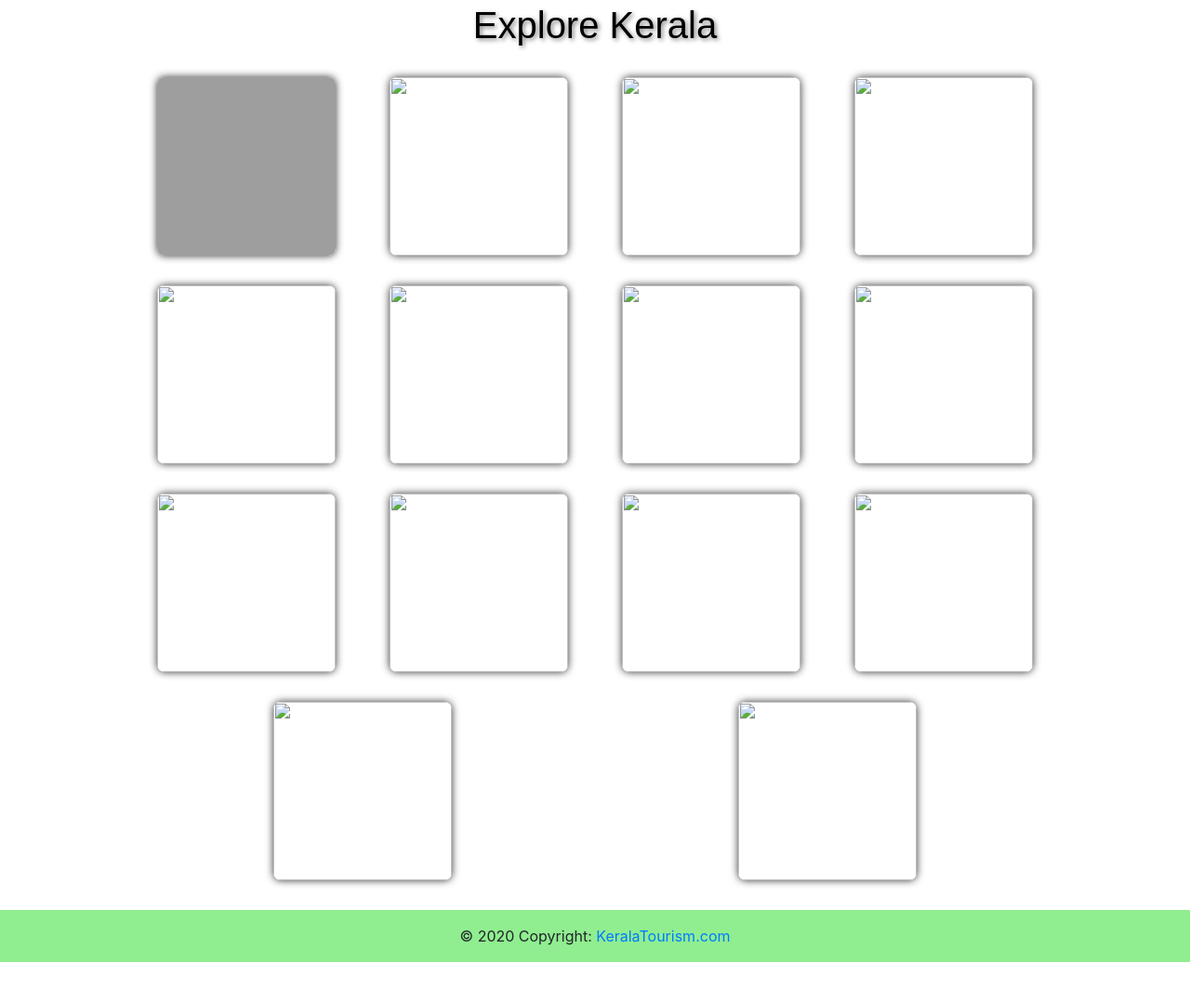
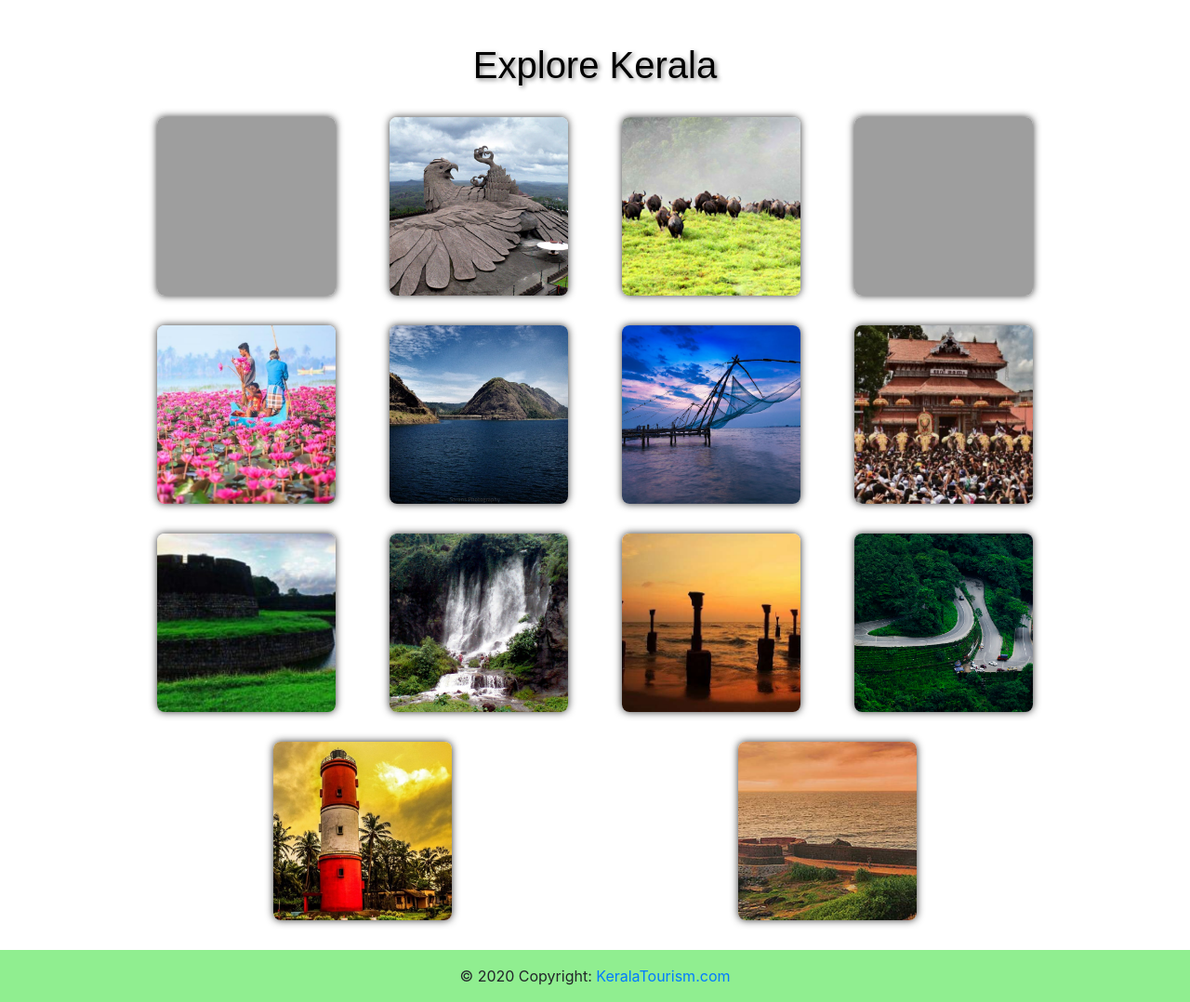
Before and after one commit to remyagrv/KeralaTourism, a plain HTML site: page index.html in a window 1280 px wide. Shown: the part 925-2003 px from the top of the page at 93% size. Before the commit the page ends 1960 px from the top, so only its background shows below. Drawn offline with nearby package versions, Linux system fonts and the light colour scheme; the site is published under a folder, as on GitHub Pages, so addresses that start at the root find nothing.

Commit message:
Update index.html

```diff
--- a/index.html
+++ b/index.html
@@ -18,7 +18,7 @@
   <!-- navigation bar starts -->
   <nav class="navbar navbar-expand-md navbar-light bg-light sticky-top">
     <div class="container-fluid">
-      <a class="navbar-brand" href="#"><img class="logo" src="../images/ket_logo-01.png"></a>
+      <a class="navbar-brand" href="#"><img class="logo" src="./images/ket_logo-01.png"></a>
       <button class="navbar-toggler" type="button" data-toggle="collapse" data-target="#navbarResponsive">
         <span class="navbar-toggler-icon"></span>
       </button>
@@ -85,7 +85,7 @@
   </div>
 </div>
 <div class="box">
-  <img src="/images/kollam.jpg" alt="">
+  <img src="./images/kollam.jpg" alt="">
   <div class="info ho">
     <h3>Kollam</h3>
     <p>Kollam is known as a trade hub and for its beaches, like lively Kollam and secluded Thirumullavaram.</p>
@@ -93,7 +93,7 @@
   </div>
 </div>
 <div class="box">
-  <img src="/images/path.jpg" alt="">
+  <img src="./images/path.jpg" alt="">
   <div class="info">
     <h3>Pathanamthitta</h3>
     <p>The Hindu pilgrim centre Sabarimala is situated in the Pathanamthitta district, the town is known as the 'Pilgrim Capital of Kerala'.</p>
@@ -101,7 +101,7 @@
   </div>
 </div>
 <div class="box">
-  <img src="/images/ala.jpg" alt="">
+  <img src="./images/ala.jpg" alt="">
   <div class="info">
     <h3>Alappuzha</h3>
     <p>Alappuzha is a city on the Laccadive Sea in the southern Indian state of Kerala. </p>
@@ -109,7 +109,7 @@
   </div>
 </div>
 <div class="box">
-  <img src="/images/kottayam.jpg" alt="">
+  <img src="./images/kottayam.jpg" alt="">
   <div class="info">
     <h3>Kottayam</h3>
     <p>Kottayam is flanked by the Western Ghats on the east and the Vembanad Lake and paddy fields of Kuttanad on the west.</p>
@@ -117,7 +117,7 @@
   </div>
 </div>
 <div class="box">
-  <img src="/images/idukki.jpg" alt="">
+  <img src="./images/idukki.jpg" alt="">
   <div class="info">
     <h3>Idukki</h3>
     <p>Idukki district is a densely forested, mountainous region in the south Indian state of Kerala.</p>
@@ -125,7 +125,7 @@
   </div>
 </div>
 <div class="box">
-  <img src="/images/ern.jpg" alt="">
+  <img src="./images/ern.jpg" alt="">
   <div class="info">
     <h3>Ernakulam</h3>
     <p>Sprawling, residential Ernakulam is known for Marine Drive, a busy waterfront promenade where boats offer backwater cruises.</p>
@@ -133,7 +133,7 @@
   </div>
 </div>
 <div class="box">
-  <img src="/images/thri.jpg" alt="">
+  <img src="./images/thri.jpg" alt="">
   <div class="info">
     <h3>Thrissur</h3>
     <p>It's known for sacred sites and colorful festivals. In the center is Vadakkumnathan Temple, dedicated to Lord Shiva and adorned with murals.</p>
@@ -141,7 +141,7 @@
   </div>
 </div>
 <div class="box">
-  <img src="/images/Palakkad.jpg" alt="">
+  <img src="./images/Palakkad.jpg" alt="">
   <div class="info">
     <h3>Palakkad</h3>
     <p>The district is one of the main granaries of Kerala and its economy is primarily agricultural. The district is also the land of Palmyrahs.</p>
@@ -149,7 +149,7 @@
   </div>
 </div>
 <div class="box">
-  <img src="/images/malap.jpg" alt="">
+  <img src="./images/malap.jpg" alt="">
   <div class="info">
     <h3>Malappuram</h3>
     <p>Malappuram district has a rich and vibrant history.
@@ -158,7 +158,7 @@
   </div>
 </div>
 <div class="box">
-  <img src="/images/kozhi.jpg" alt="">
+  <img src="./images/kozhi.jpg" alt="">
   <div class="info">
     <h3>Kozhikode</h3>
     <p>It was a significant spice trade center and is close to Kappad Beach, where Portuguese explorer Vasco da Gama landed in 1498.</p>
@@ -166,7 +166,7 @@
   </div>
 </div>
 <div class="box">
-  <img src="/images/waya.jpg" alt="">
+  <img src="./images/waya.jpg" alt="">
   <div class="info">
     <h3>Wayanad</h3>
     <p>The Wayanad Wildlife Sanctuary is a lush, forested region with areas of high altitude, home to animals like Asiatic elephants, tigers, leopards and egrets.</p>
@@ -174,7 +174,7 @@
   </div>
 </div>
 <div class="box">
-  <img src="/images/kannur.jpg" alt="">
+  <img src="./images/kannur.jpg" alt="">
   <div class="info">
     <h3>Kannur</h3>
     <p> It was once an ancient trading port. The St. Angelo Fort, once occupied by European colonial forces, show the city’s significant role in the spice trade. </p>
@@ -182,7 +182,7 @@
   </div>
 </div>
 <div class="box">
-  <img src="/images/kasargod.jpg" alt="">
+  <img src="./images/kasargod.jpg" alt="">
   <div class="info">
     <h3>Kasaragod</h3>
     <p>Kasaragod town is located on the estuary where the Chandragiri River, which is also the longest river in the district.</p>
```
